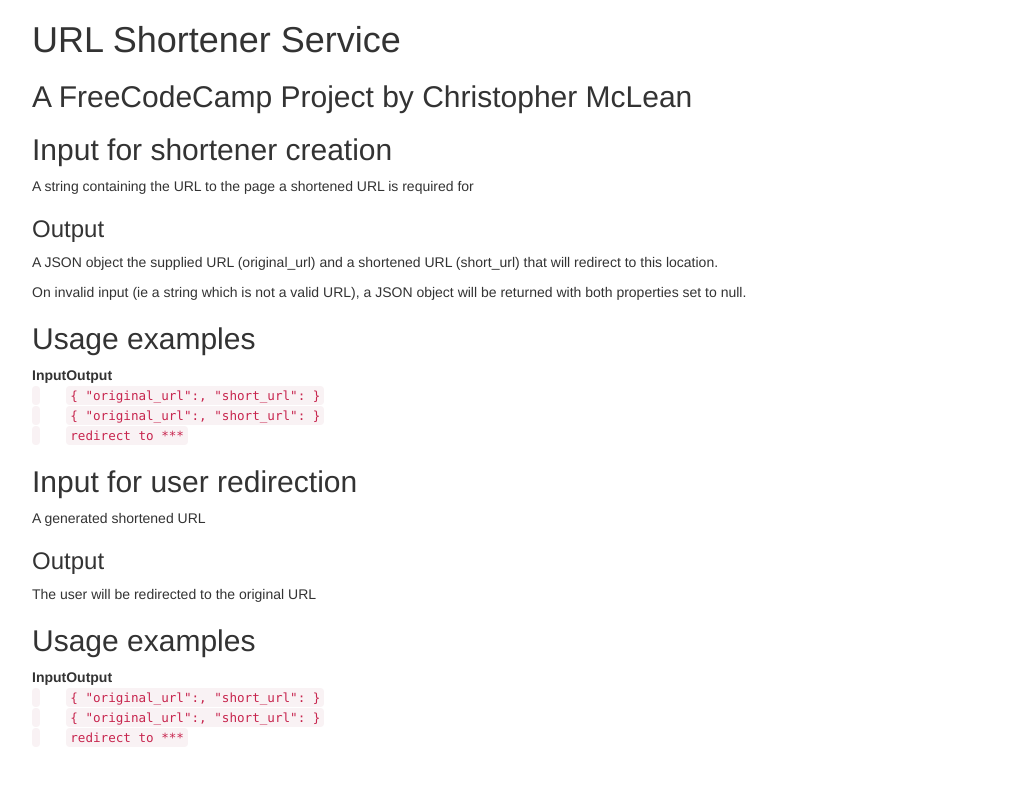
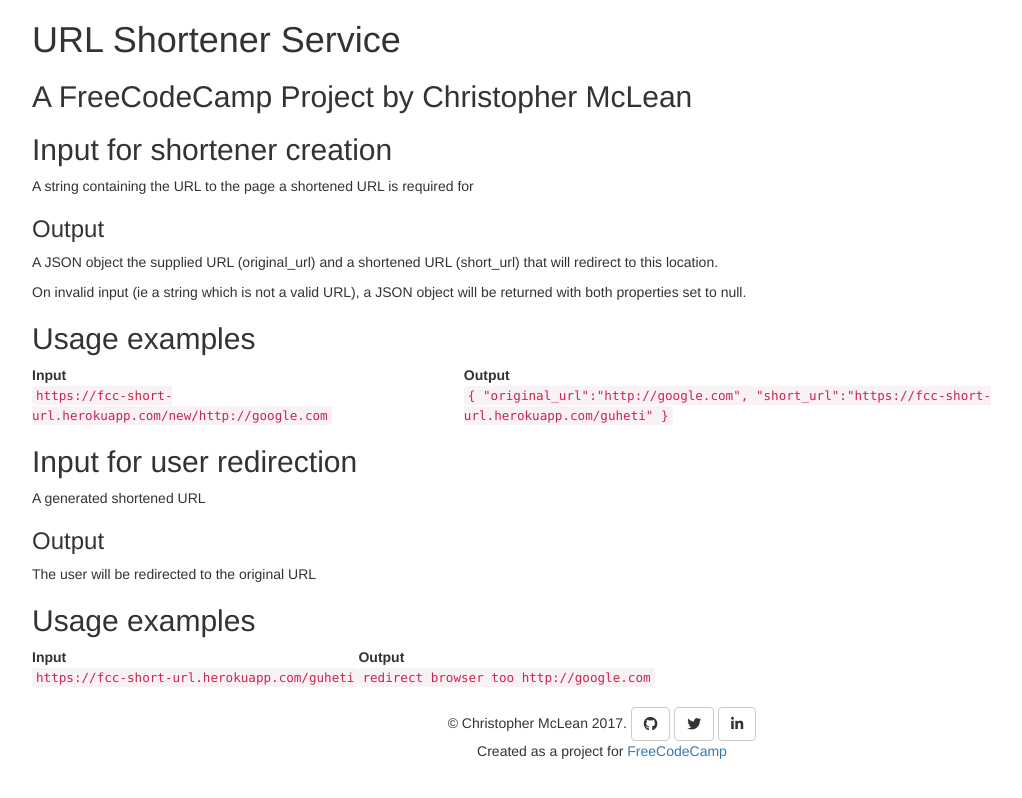
Before and after one commit to CronoxAU/FCC-url-shortener-service, a website: page index.html in a window 1280 px wide. Shown: the whole page, without its empty margins (38-1060 px from the left). Drawn offline with nearby package versions, Linux system fonts and the light colour scheme.

Commit message:
Added mLab DB and updated index page

```diff
--- a/index.html
+++ b/index.html
@@ -1,5 +1,6 @@
 <!doctype html>
 <html lang="en">
+  <script src="https://use.fontawesome.com/be010ebfb5.js"></script>
     <head>
         <title>URL Shortener Service - FreeCodeCamp Project</title>
         <link rel="stylesheet" href="https://maxcdn.bootstrapcdn.com/bootstrap/3.3.6/css/bootstrap.min.css">
@@ -22,28 +23,13 @@
                 <th>Output</th>
               </tr>
               <tr>
-                <td><code></code></td>
+                <td><code>https://fcc-short-url.herokuapp.com/new/http://google.com</code></td>
                 <td><code>
                 {
-                "original_url":,
-                "short_url":
+                "original_url":"http://google.com",
+                "short_url":"https://fcc-short-url.herokuapp.com/guheti"
                 }
-            </code></td>
-              </tr>
-              <tr>
-                <td><code></code></td>
-                <td><code>
-                {
-                "original_url":,
-                "short_url":
-                }
-            </code></td>
-              </tr>
-              <tr>
-                <td><code></code></td>
-                <td><code>
-                redirect to ***
-            </code></td>
+                </code></td>
               </tr>
             </table>
                 <h2>Input for user redirection</h2>
@@ -58,31 +44,24 @@
                 <th>Output</th>
               </tr>
               <tr>
-                <td><code></code></td>
+                <td><code>https://fcc-short-url.herokuapp.com/guheti</code></td>
                 <td><code>
-                {
-                "original_url":,
-                "short_url":
-                }
+                redirect browser too http://google.com
             </code></td>
               </tr>
-              <tr>
-                <td><code></code></td>
-                <td><code>
-                {
-                "original_url":,
-                "short_url":
-                }
-            </code></td>
-              </tr>
-              <tr>
-                <td><code></code></td>
-                <td><code>
-                redirect to ***
-            </code></td>
-              </tr>
-            </table>
-
+            </table><br />
+                <footer class="container-fluid text-center">
+      &copy; Christopher McLean 2017.
+      <a class="btn btn-default social-btn" href="https://github.com/CronoxAU/FCC-url-shortener-service" aria-label="Github">
+        <i class="fa fa-github" aria-hidden="true"></i>
+      </a>
+      <a class="btn btn-default social-btn" href="https://twitter.com/cjmclean" aria-label="Twitter">
+        <i class="fa fa-twitter" aria-hidden="true"></i>
+      </a>
+      <a class="btn btn-default social-btn" href="https://www.linkedin.com/in/christopher-mclean-89867954" aria-label="LinkedIn">
+        <i class="fa fa-linkedin" aria-hidden="true"></i>
+      </a><br />Created as a project for <a href="https://www.freecodecamp.com">FreeCodeCamp</a>
+    </footer>
         </div>
     </body>
 </html>
--- a/server.js
+++ b/server.js
@@ -3,8 +3,8 @@
 var port = process.argv[2] || process.env.PORT;
 var mongo = require('mongodb').MongoClient;
 var path = require("path");
-var DBurl = 'mongodb://localhost:27017/url-shortener';
-var appURL = 'https://npm-chrismclean.c9users.io/';
+var DBurl = process.env.MONGOLAB_URI;
+var appURL = 'https://fcc-short-url.herokuapp.com/';
 
 function getRandomRef() {
   return Math.random().toString(36).replace(/[^a-z]+/g, '').substr(0, 6);
@@ -84,7 +84,7 @@
   var urlJSON = {};
   urlJSON.ref = getUniqueRef();
   urlJSON.url = url;
-  console.log('adding new element to DB - ' + JSON.stringify(urlJSON));
+  console.log('adding new element to DB - ' + JSON.stringify(urlJSON) + ' DB URL is ' + DBurl);
   mongo.connect(DBurl, function(err, db) {
     if (err) throw err
     var collection = db.collection('shortURLs')
```
